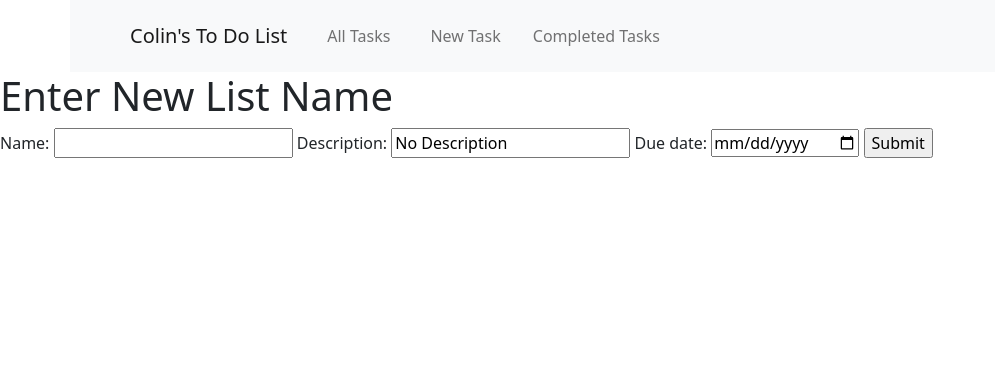
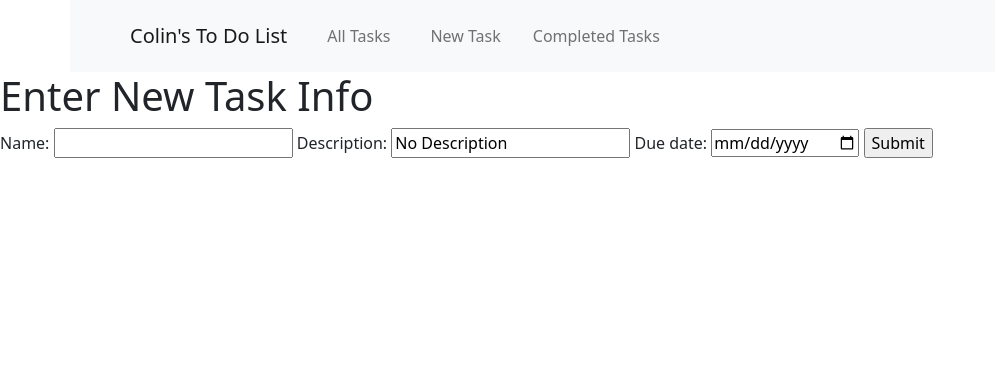
Before and after one commit to cmcgrath454/To-Do-List, a Django app: page /new_task in a window 1280 px wide. Shown: the top 372 px of the page, without its empty margins (0-995 px from the left). Run offline with Django 4.2, Linux system fonts and the light colour scheme; some libraries are stand-ins or nearby versions.

Commit message:
Fixed styling

```diff
--- a/todolistapp/templates/edit_task.html
+++ b/todolistapp/templates/edit_task.html
@@ -1,7 +1,7 @@
 {% extends 'base.html' %}
 
 {% block content %}
-<h1>Enter Updated Task Name</h1>
+<h1>Enter Updated Task Info</h1>
 
 
 
--- a/todolistapp/templates/new_task.html
+++ b/todolistapp/templates/new_task.html
@@ -1,7 +1,7 @@
 {% extends 'base.html' %}
 
 {% block content %}
-<h1>Enter New List Name</h1>
+<h1>Enter New Task Info</h1>
 
 <form action="new_task" method="post">
     {% csrf_token %}
```
Also changed, not shown: db.sqlite3.
